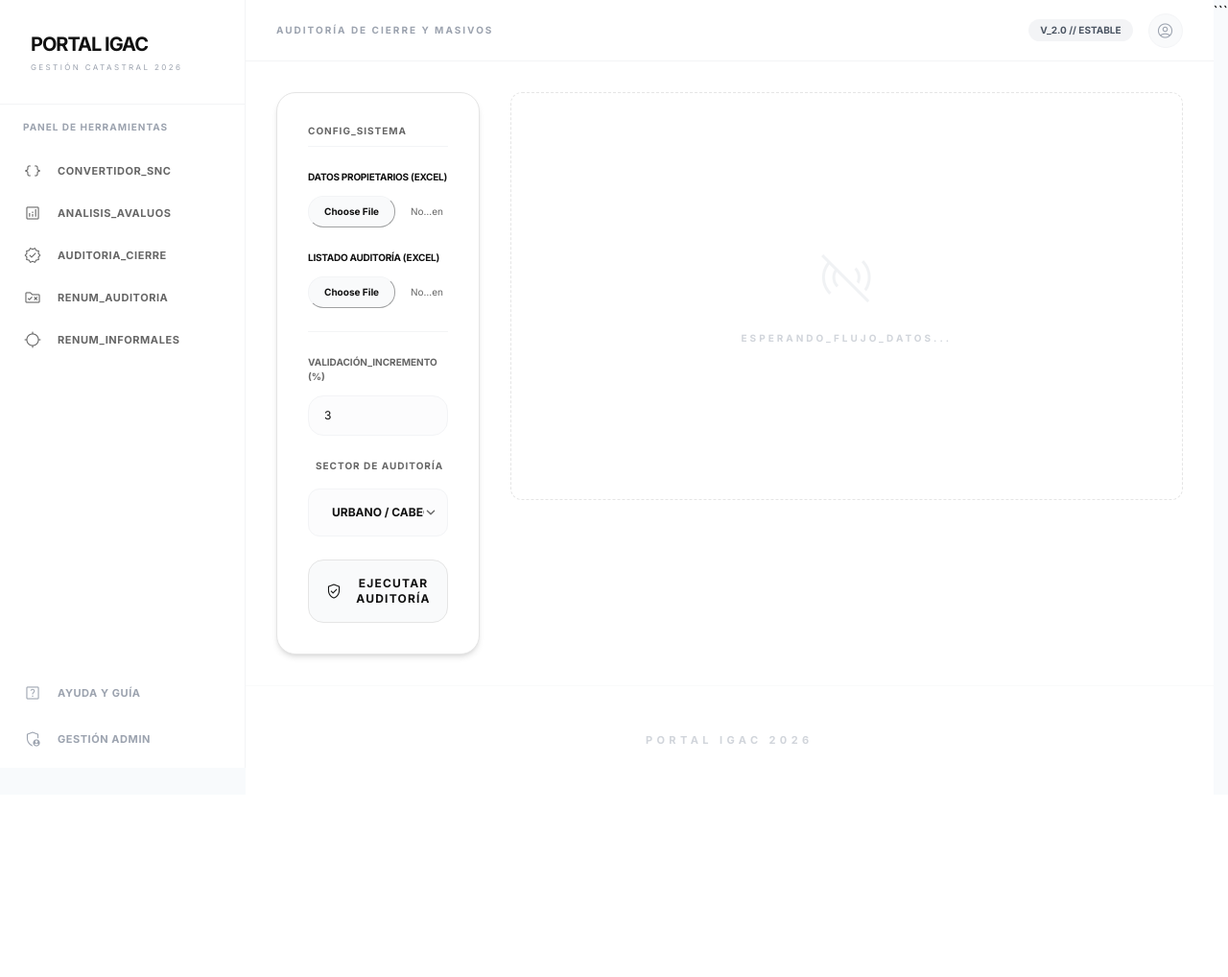
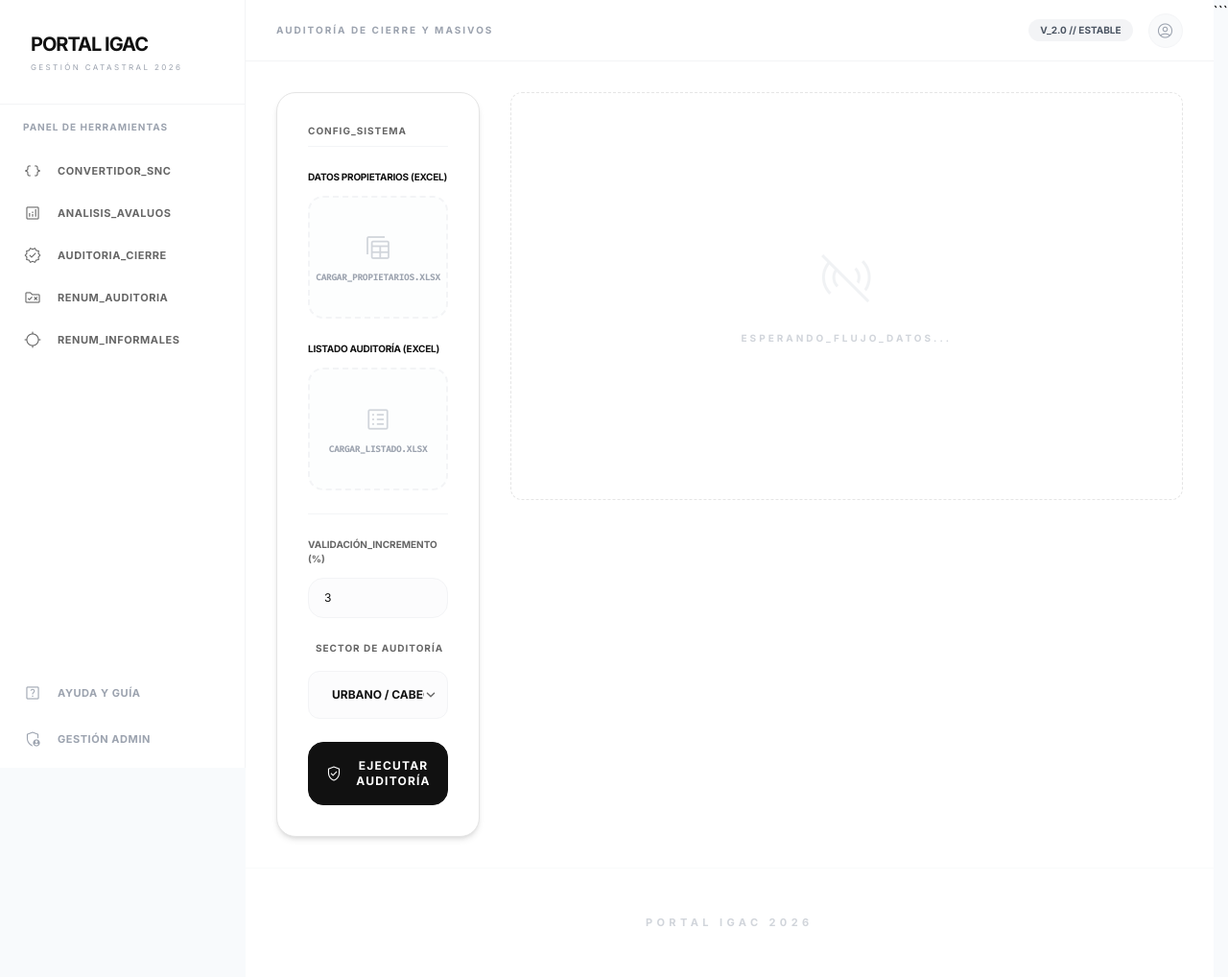
Before and after one commit to casabero/igac-portal, a Flask app: template templates/auditoria_tool.html in a window 1280 px wide. Shown: the whole page at 96% size. Before the commit the page ends 778 px from the top, so only its background shows below. Run offline with Flask 3, Linux system fonts and the light colour scheme; the template is opened without the code that fills it, so the values that code supplies are empty; some libraries are stand-ins or nearby versions.

Commit message:
style: estandarización visual de botones y zones de carga en herramientas IGAC

```diff
--- a/templates/admin_login.html
+++ b/templates/admin_login.html
@@ -44,7 +44,7 @@
             </div>
 
             <button type="submit"
-                class="w-full py-5 bg-gray-50 text-gray-900 border border-gray-100 rounded-2xl font-bold text-xs tracking-[0.3em] hover:bg-gray-800 transition-all active:scale-[0.98] flex items-center justify-center gap-3">
+                class="w-full py-5 bg-gray-900 text-white border border-gray-900 rounded-2xl font-bold text-xs tracking-[0.3em] hover:bg-white hover:text-gray-900 transition-all active:scale-[0.98] flex items-center justify-center gap-3">
                 AUTENTICAR SESIÓN
                 <span class="material-symbols-outlined text-[20px] font-light">login</span>
             </button>
--- a/templates/auditoria_tool.html
+++ b/templates/auditoria_tool.html
@@ -43,17 +43,33 @@
                         <label
                             class="block text-[10px] font-sans font-bold text-gray-900 mb-3 uppercase tracking-tight">Datos
                             Propietarios (Excel)</label>
-                        <input type="file" name="file_prop" accept=".xlsx"
-                            class="block w-full text-[10px] font-sans text-gray-500 file:mr-4 file:py-2 file:px-4 file:border file:border-gray-100 file:rounded-2xl file:text-[10px] file:font-bold file:bg-gray-50 file:text-gray-900 hover:file:bg-gray-50 hover:file:text-gray-900 transition-all cursor-pointer"
-                            required>
+                        <input type="file" name="file_prop" id="file_prop" class="hidden" accept=".xlsx" required>
+                        <label for="file_prop"
+                            class="flex flex-col items-center justify-center w-full h-32 border-2 border-dashed border-gray-100 rounded-2xl bg-gray-50/30 hover:bg-white hover:border-gray-900 transition-all cursor-pointer group">
+                            <span
+                                class="material-symbols-outlined text-3xl text-gray-300 mb-2 group-hover:text-gray-900 transition-colors font-light">table_view</span>
+                            <span
+                                class="text-[9px] font-mono font-bold text-gray-400 text-center px-4 uppercase leading-tight"
+                                id="label_prop">
+                                Cargar_Propietarios.xlsx
+                            </span>
+                        </label>
                     </div>
                     <div>
                         <label
                             class="block text-[10px] font-sans font-bold text-gray-900 mb-3 uppercase tracking-tight">Listado
                             Auditoría (Excel)</label>
-                        <input type="file" name="file_calc" accept=".xlsx"
-                            class="block w-full text-[10px] font-sans text-gray-500 file:mr-4 file:py-2 file:px-4 file:border file:border-gray-100 file:rounded-2xl file:text-[10px] file:font-bold file:bg-gray-50 file:text-gray-900 hover:file:bg-gray-50 hover:file:text-gray-900 transition-all cursor-pointer"
-                            required>
+                        <input type="file" name="file_calc" id="file_calc" class="hidden" accept=".xlsx" required>
+                        <label for="file_calc"
+                            class="flex flex-col items-center justify-center w-full h-32 border-2 border-dashed border-gray-100 rounded-2xl bg-gray-50/30 hover:bg-white hover:border-gray-900 transition-all cursor-pointer group">
+                            <span
+                                class="material-symbols-outlined text-3xl text-gray-300 mb-2 group-hover:text-gray-900 transition-colors font-light">list_alt</span>
+                            <span
+                                class="text-[9px] font-mono font-bold text-gray-400 text-center px-4 uppercase leading-tight"
+                                id="label_calc">
+                                Cargar_Listado.xlsx
+                            </span>
+                        </label>
                     </div>
                 </div>
 
@@ -82,7 +98,7 @@
                     </div>
 
                     <button type="submit"
-                        class="w-full bg-gray-50 text-gray-900 border border-gray-100 font-sans font-bold py-4 px-4 rounded-2xl transition-all flex items-center justify-center gap-3 hover:bg-white hover:text-gray-900 border border-gray-200 active:scale-[0.98] uppercase tracking-widest text-xs">
+                        class="w-full bg-gray-900 text-white border border-gray-900 font-sans font-bold py-4 px-4 rounded-2xl transition-all flex items-center justify-center gap-3 hover:bg-white hover:text-gray-900 active:scale-[0.98] uppercase tracking-widest text-xs">
                         <span class="material-symbols-outlined text-[20px] font-light">verified_user</span>
                         Ejecutar Auditoría
                     </button>
@@ -242,7 +258,8 @@
                     Requiere revisión urgente.</p>
             </div>
             <div class="flex gap-4">
-                <span class="px-3 py-1 bg-gray-50 text-gray-900 border border-gray-100 rounded-2xl font-bold h-fit">Nota de PH</span>
+                <span class="px-3 py-1 bg-gray-50 text-gray-900 border border-gray-100 rounded-2xl font-bold h-fit">Nota
+                    de PH</span>
                 <p class="text-[10px] text-gray-500">Predio identificado como parte de una Propiedad Horizontal.</p>
             </div>
         </div>
@@ -262,6 +279,23 @@
 
 
 {% block scripts %}
+<script>
+    // File Input Handling
+    const setupFileInput = (id, labelId) => {
+        const input = document.getElementById(id);
+        const label = document.getElementById(labelId);
+        if (input && label) {
+            input.addEventListener('change', (e) => {
+                if (e.target.files.length > 0) {
+                    label.innerHTML = '<b class="text-gray-900">✓ ' + e.target.files[0].name.toUpperCase() + '</b>';
+                    label.parentElement.classList.add('border-gray-900', 'bg-white');
+                }
+            });
+        }
+    };
+    setupFileInput('file_prop', 'label_prop');
+    setupFileInput('file_calc', 'label_calc');
+</script>
 {% if resultados %}
 <div id="auditData" data-audit='{{ resultados.full_data | tojson | safe }}' class="hidden"></div>
 <script>
--- a/templates/avaluo_tool.html
+++ b/templates/avaluo_tool.html
@@ -42,7 +42,7 @@
                     <input type="file" name="file_pre" id="file_pre" class="hidden" accept=".xlsx,.xls,.csv,.txt" {% if
                         not session_data.name_pre %}required{% endif %}>
                     <label for="file_pre"
-                        class="flex flex-col items-center justify-center w-full h-40 border border-dashed border-gray-200 rounded-2xl bg-gray-50/30 hover:bg-white hover:border-gray-200 transition-all cursor-pointer group">
+                        class="flex flex-col items-center justify-center w-full h-40 border-2 border-dashed border-gray-200 rounded-2xl bg-gray-50/30 hover:bg-white hover:border-gray-200 transition-all cursor-pointer group">
                         <span
                             class="material-symbols-outlined text-3xl text-gray-300 mb-3 group-hover:text-gray-900 transition-colors font-light">terminal</span>
                         <span
@@ -60,7 +60,7 @@
                     <input type="file" name="file_post" id="file_post" class="hidden" accept=".xlsx,.xls,.csv,.txt" {%
                         if not session_data.name_post %}required{% endif %}>
                     <label for="file_post"
-                        class="flex flex-col items-center justify-center w-full h-40 border border-dashed border-gray-200 rounded-2xl bg-gray-50/30 hover:bg-white hover:border-gray-200 transition-all cursor-pointer group">
+                        class="flex flex-col items-center justify-center w-full h-40 border-2 border-dashed border-gray-200 rounded-2xl bg-gray-50/30 hover:bg-white hover:border-gray-200 transition-all cursor-pointer group">
                         <span
                             class="material-symbols-outlined text-3xl text-gray-300 mb-3 group-hover:text-gray-900 transition-colors font-light">terminal</span>
                         <span
@@ -127,7 +127,7 @@
             </div>
 
             <button type="submit"
-                class="w-full bg-gray-50 border border-gray-200 text-gray-900 py-5 rounded-2xl hover:bg-white hover:border-gray-200 transition-all font-bold text-[11px] tracking-[0.3em] flex justify-center items-center gap-4 uppercase active:scale-[0.98]">
+                class="w-full bg-gray-900 border border-gray-900 text-white py-5 rounded-2xl hover:bg-white hover:text-gray-900 transition-all font-bold text-[11px] tracking-[0.3em] flex justify-center items-center gap-4 uppercase active:scale-[0.98]">
                 <span class="material-symbols-outlined font-light">analytics</span> Ejecutar Análisis de Avalúos
             </button>
         </form>
--- a/templates/informales_tool.html
+++ b/templates/informales_tool.html
@@ -44,7 +44,7 @@
                         02. Capa de Predios Formales (.zip con GDB)</label>
                     <input type="file" name="file_formal" id="file_formal" class="hidden" accept=".zip" required>
                     <label for="file_formal"
-                        class="flex flex-col items-center justify-center w-full h-32 border border-dashed border-gray-200 rounded-2xl bg-gray-50/30 hover:bg-white hover:border-gray-200 transition-all cursor-pointer group">
+                        class="flex flex-col items-center justify-center w-full h-44 border-2 border-dashed border-gray-200 rounded-2xl bg-gray-50/30 hover:bg-white hover:border-gray-200 transition-all cursor-pointer group">
                         <span id="name_for"
                             class="text-[10px] font-bold text-gray-400 text-center px-4 uppercase tracking-widest group-hover:text-gray-900 transition-colors">
                             Suba el archivo .zip de formales (CTM12)
--- a/templates/renumeracion_tool.html
+++ b/templates/renumeracion_tool.html
@@ -93,7 +93,7 @@
                         <input type="file" name="file_excel" id="file_excel" class="hidden" accept=".xlsx,.xls"
                             required>
                         <label for="file_excel"
-                            class="flex flex-col items-center justify-center w-full h-32 border border-dashed border-gray-200 rounded-2xl bg-gray-50/30 hover:bg-white hover:border-gray-200 transition-all cursor-pointer group">
+                            class="flex flex-col items-center justify-center w-full h-32 border-2 border-dashed border-gray-200 rounded-2xl bg-gray-50/30 hover:bg-white hover:border-gray-200 transition-all cursor-pointer group">
                             <span id="name_excel"
                                 class="text-[10px] font-bold text-gray-400 text-center px-4 uppercase tracking-widest group-hover:text-gray-900 transition-colors">
                                 Seleccione el archivo .xlsx
@@ -171,7 +171,7 @@
             </div>
 
             <button type="submit"
-                class="w-full bg-gray-100 text-gray-900 py-5 rounded-2xl hover:bg-white hover:border-gray-200 border border-transparent transition-all font-bold text-[11px] tracking-[0.3em] flex justify-center items-center gap-4 uppercase active:scale-[0.98]">
+                class="w-full bg-gray-900 text-white py-5 rounded-2xl hover:bg-white hover:text-gray-900 border border-gray-900 transition-all font-bold text-[11px] tracking-[0.3em] flex justify-center items-center gap-4 uppercase active:scale-[0.98]">
                 <span class="material-symbols-outlined font-light">bolt</span> Procesar Cambios y Guardar
             </button>
         </form>
--- a/templates/snc_tool.html
+++ b/templates/snc_tool.html
@@ -5,7 +5,7 @@
 {% block page_title %}Convertidor Registros Catastrales{% endblock %}
 
 {% block content %}
-<div class="max-w-3xl mx-auto py-4">
+<div class="max-w-5xl mx-auto py-4">
     <div id="loading-overlay"
         class="hidden fixed inset-0 bg-white/90 backdrop-blur-md z-[100] flex flex-col items-center justify-center">
         <div class="w-20 h-20 border-4 border-gray-100 border-t-blue-600 rounded-full animate-spin mb-8"></div>
```
